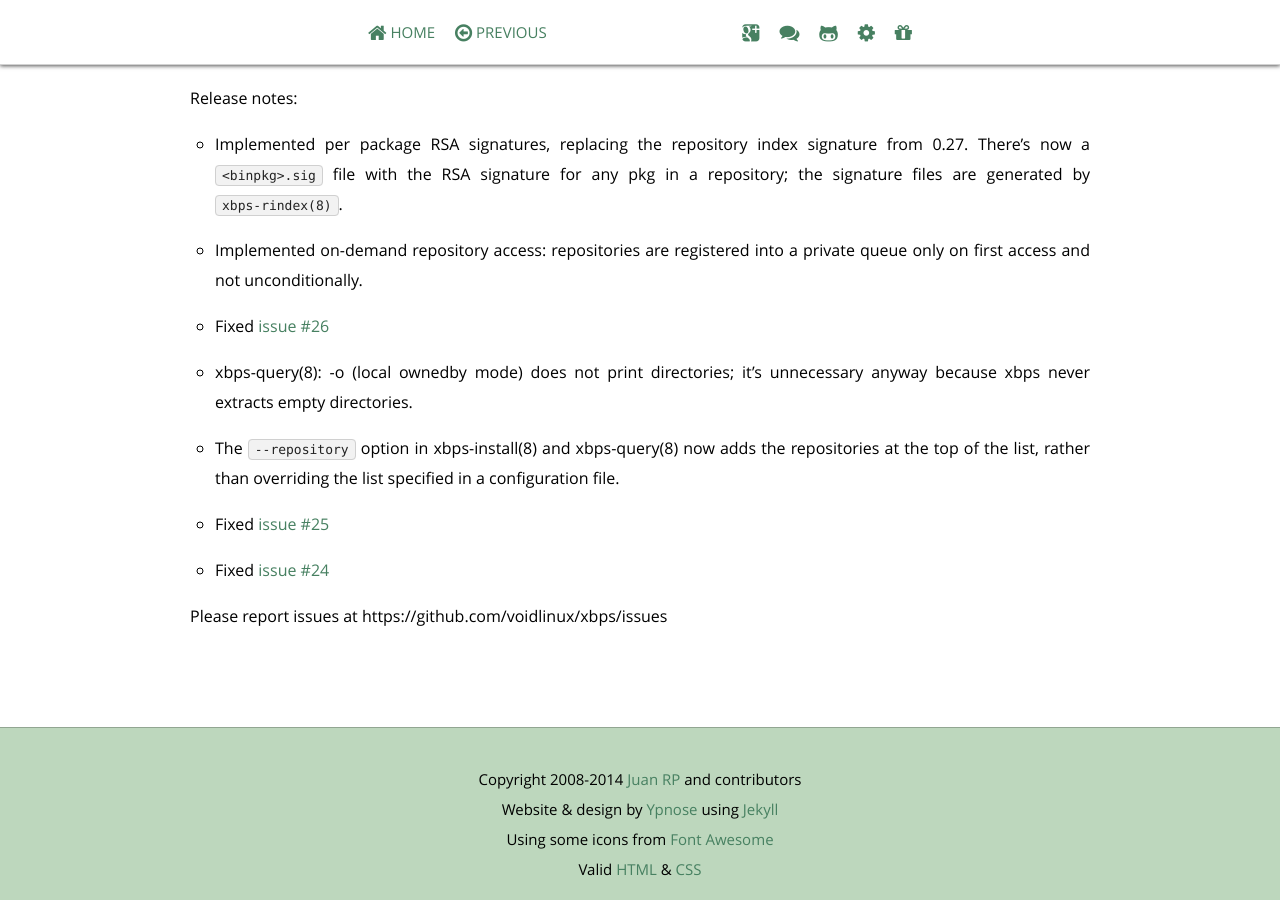
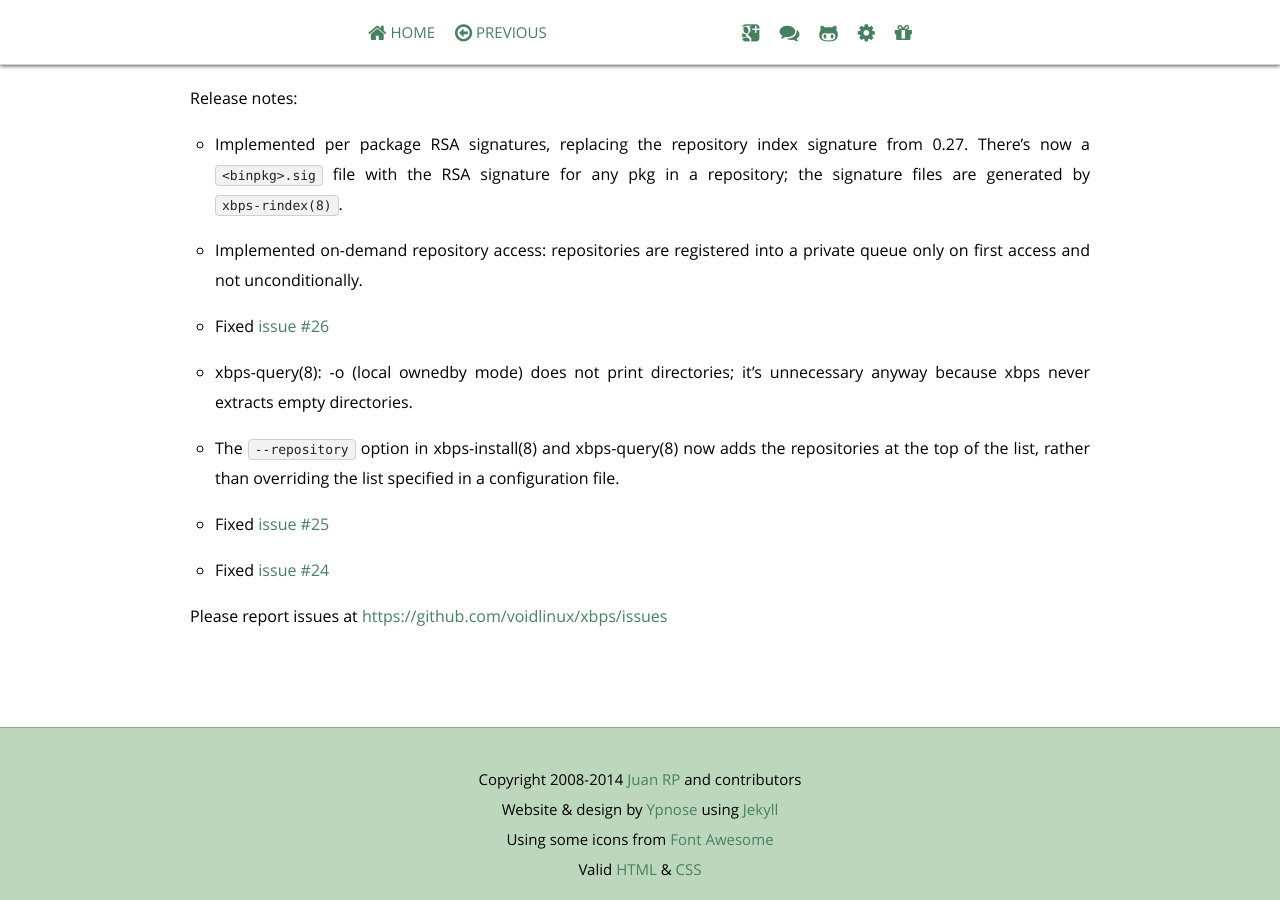
Before and after one commit to void-linux/void-linux.github.io, a Jekyll site: the page built from _posts/2014-01-03-xbps-0.28.1.markdown, in a window 1280 px wide and 900 px high, scrolled down 557 px. Built offline with Jekyll 4.4.1, drawn with Linux system fonts in a browser that asks for light colours; Markdown is read by kramdown in place of the engine named in the settings; comment, search, counter and statistics services are not loaded; some of the changed lines change nothing that is shown.

Commit message:
Fix previous.

```diff
--- a/_posts/2014-01-03-xbps-0.28.1.markdown
+++ b/_posts/2014-01-03-xbps-0.28.1.markdown
@@ -29,4 +29,5 @@ specified in a configuration file.
 
 - Fixed [issue #24](https://github.com/voidlinux/xbps/issues/24)
 
-Please report issues at https://github.com/voidlinux/xbps/issues
+Please report issues at
+[https://github.com/voidlinux/xbps/issues](https://github.com/voidlinux/xbps/issues)
```
